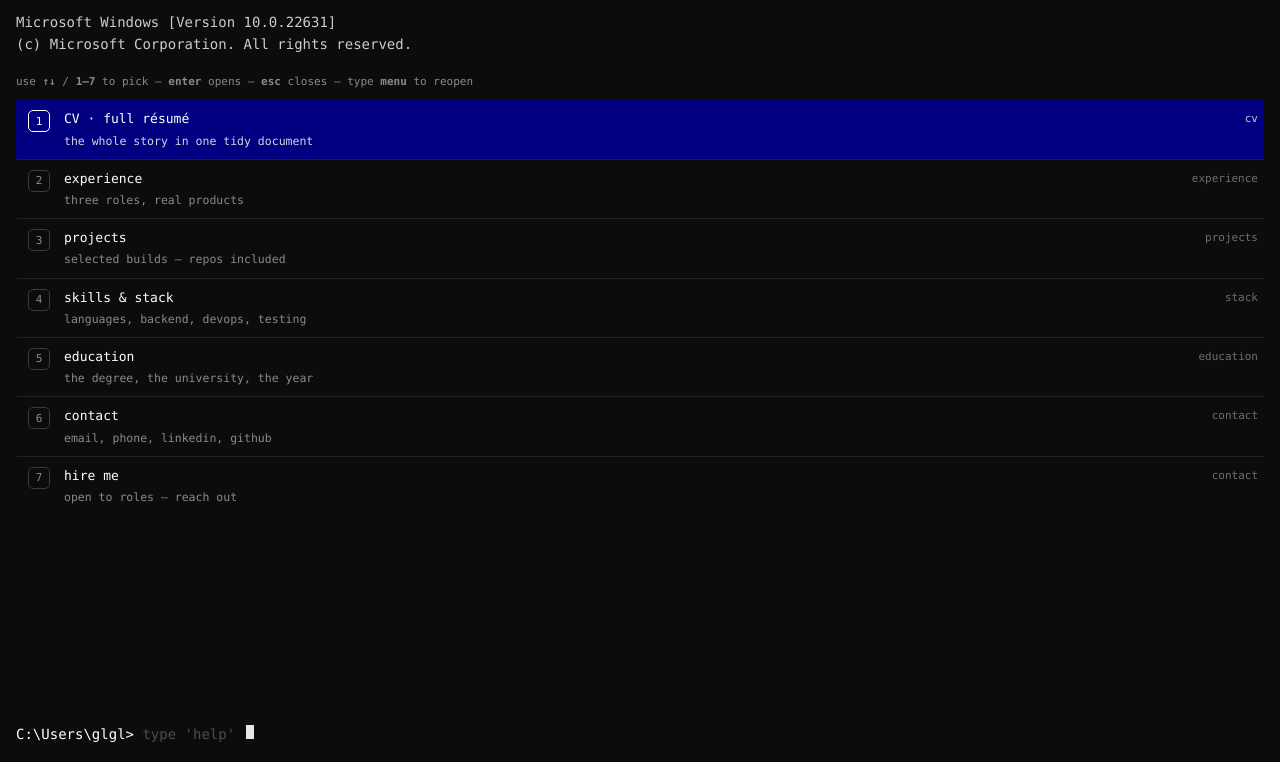
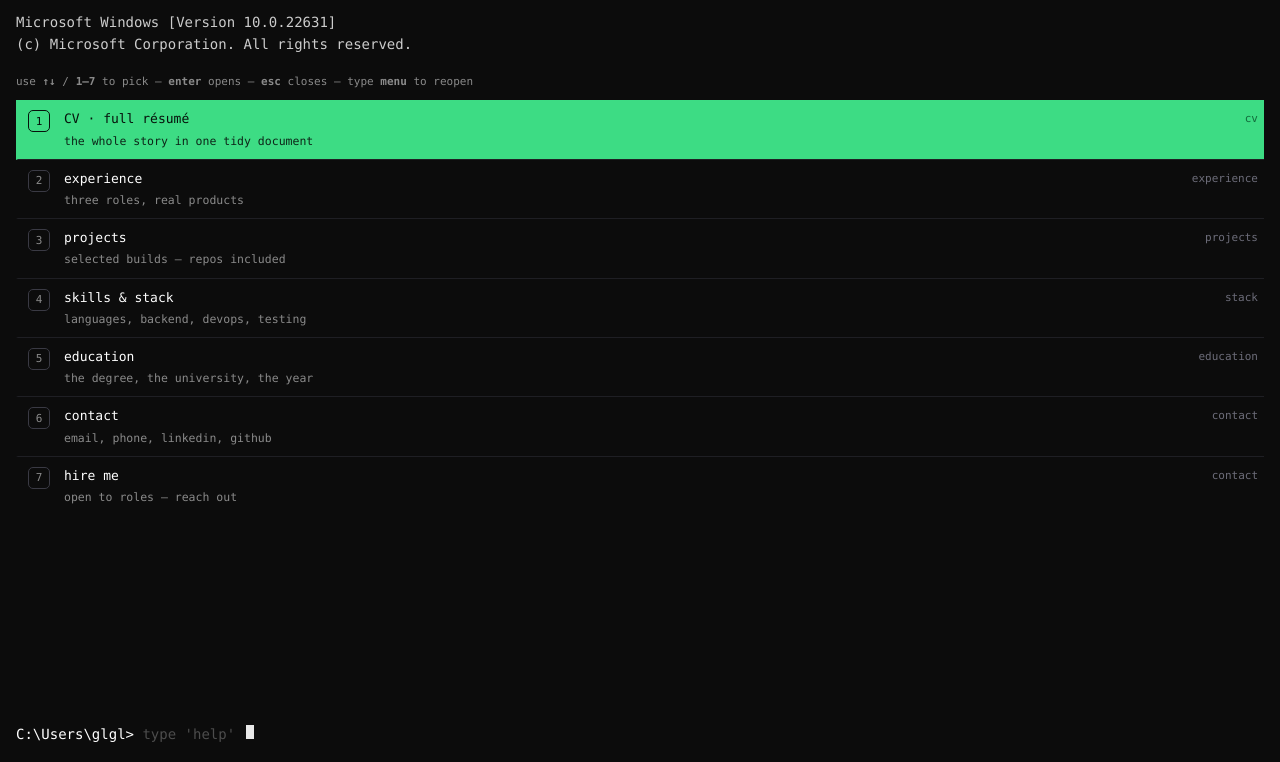
Before and after one commit to AhmedAbdelgelel/protfolio, a plain HTML site: page index.html in a window 1280 px wide. Shown: the part 38-800 px from the top of the page. Drawn offline with Linux system fonts and the light colour scheme.

Commit message:
style: selection flipped to phosphor-green inverse video (#3ddc84) with dark text — matches the terminal accent + creative

```diff
--- a/assets/css/style.css
+++ b/assets/css/style.css
@@ -650,12 +650,12 @@
 }
 .menu-row:last-child { border-bottom: 0; }
 .menu-row--sel {
-  border-left-color: #000080;                 /* classic cmd selection navy */
-  background: #000080;
+  border-left-color: #3ddc84;                 /* phosphor-green inverse video */
+  background: #3ddc84;
 }
-.menu-row--sel .menu-row__title { color: #fff; }
-.menu-row--sel .menu-row__desc { color: #d4d4e0; }
-.menu-row--sel .menu-row__keys { color: #c8c8d8; }
+.menu-row--sel .menu-row__title { color: #06120b; }
+.menu-row--sel .menu-row__desc { color: #0d2418; }
+.menu-row--sel .menu-row__keys { color: #126b3b; }
 
 .menu-row__num {
   flex: 0 0 auto;
@@ -670,7 +670,7 @@
   color: var(--dim);
   margin-top: 1px;
 }
-.menu-row--sel .menu-row__num { border-color: #fff; color: #fff; }
+.menu-row--sel .menu-row__num { border-color: #06120b; color: #06120b; }
 
 .menu-row__body { flex: 1 1 auto; min-width: 0; }
 .menu-row__title { display: block; color: var(--bright); font-size: 13px; }
```
